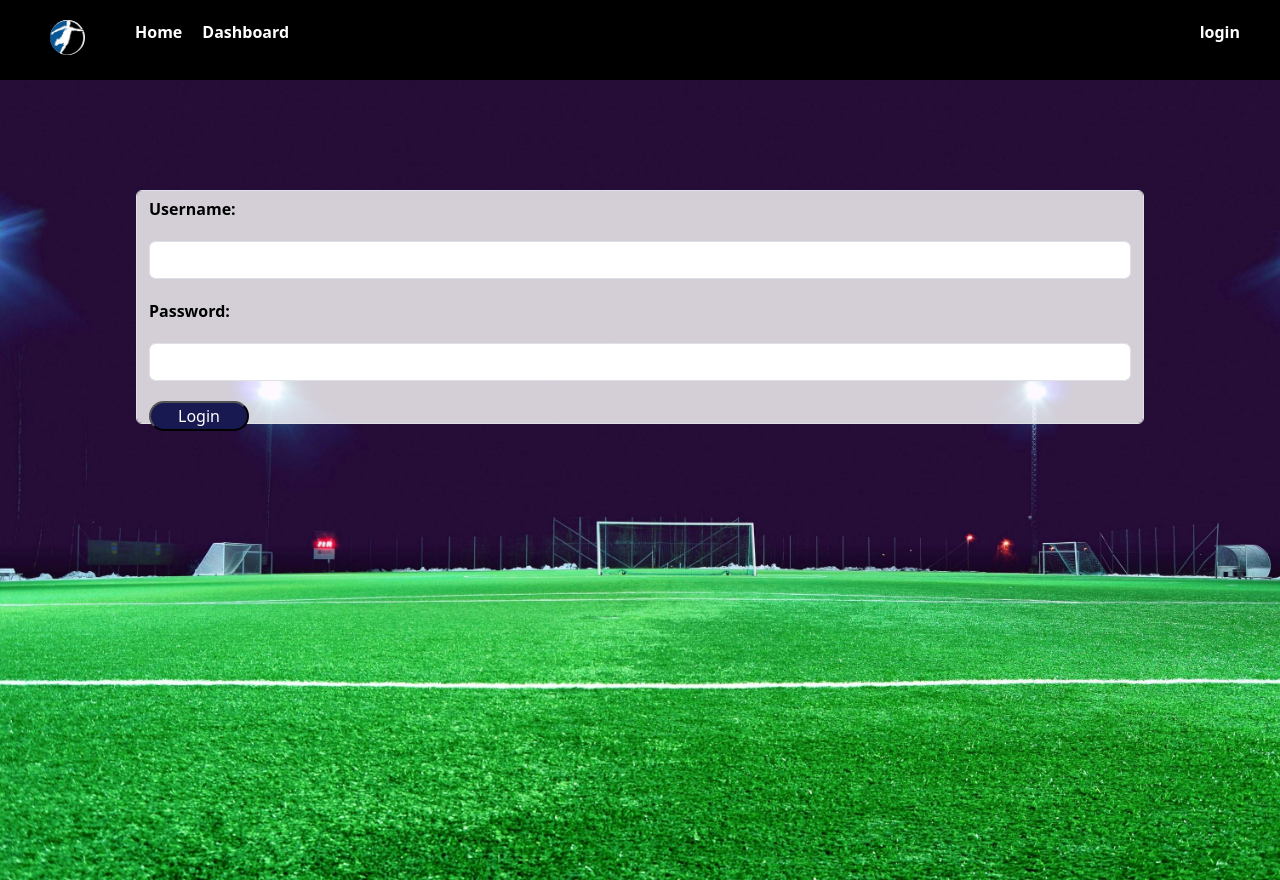
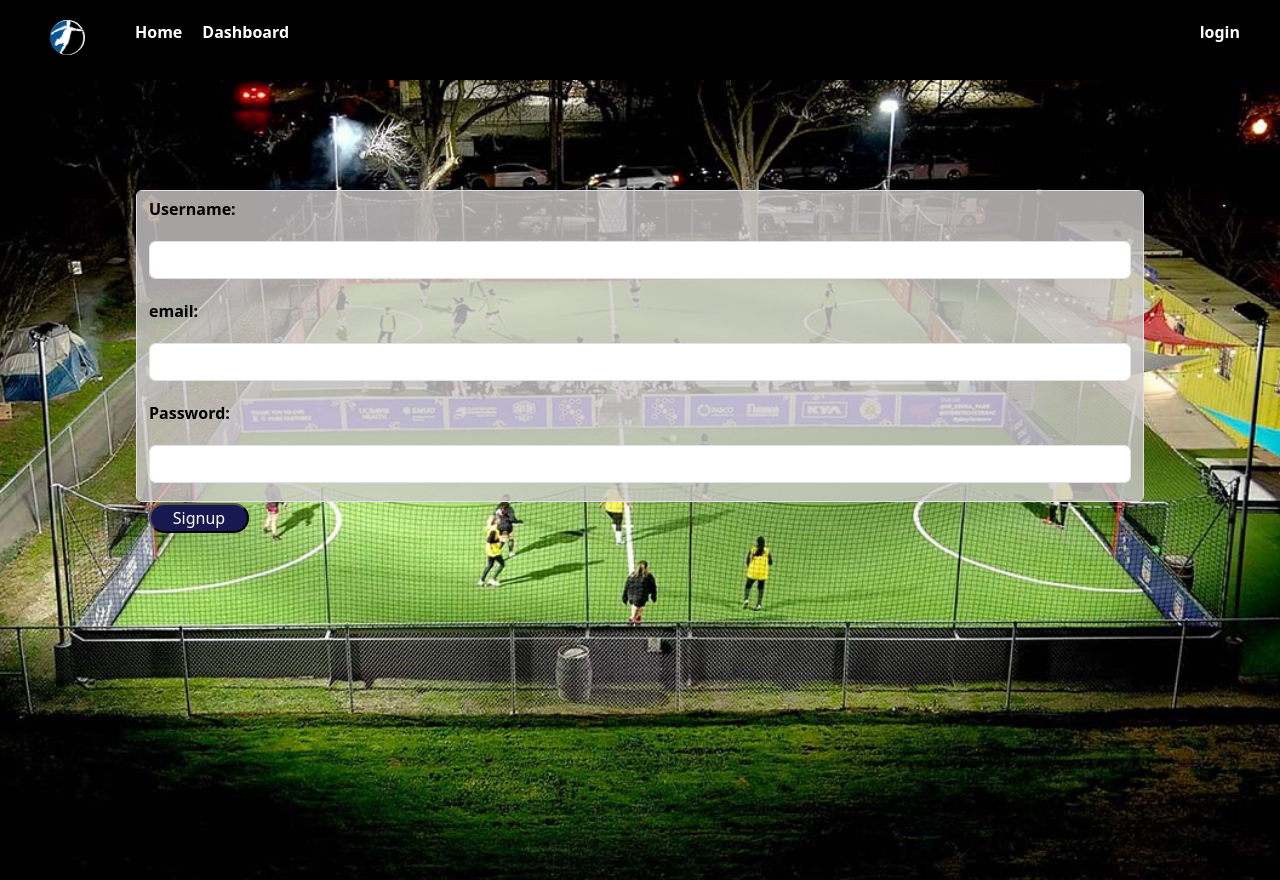
Before and after one commit to ekhay-hit/footy_net, a React (Vite) app in the folder client/: page /login in a window 1280 px wide. Built offline with nearby package versions, Linux system fonts and the light colour scheme.

Commit message:
added the signup page, added the style and html

```diff
--- a/client/src/App.jsx
+++ b/client/src/App.jsx
@@ -1,5 +1,6 @@
 import Nav from "./components/Nav.jsx";
-import Login from "./pages/Login.jsx";
+// import Login from "./pages/Login.jsx";
+import Signup from "./pages/Singup.jsx";
 import "./styles/App.css";
 // import { Outlet } from "react-router-dom";
 
@@ -7,7 +8,7 @@ function App() {
   return (
     <>
       <Nav />
-      <Login />
+      <Signup />
     </>
   );
 }
--- /dev/null
+++ b/client/src/pages/Singup.jsx
@@ -0,0 +1,20 @@
+import "./styles/singup.css";
+function Signup() {
+  return (
+    <main className="signup-main">
+      <form className="form form-control">
+        <label>Username:</label>
+        <input className="form-control" />
+
+        <label>email:</label>
+        <input className="form-control" />
+
+        <label>Password:</label>
+        <input className="form-control"></input>
+        <button>Signup</button>
+      </form>
+    </main>
+  );
+}
+
+export default Signup;
--- /dev/null
+++ b/client/src/pages/styles/singup.css
@@ -0,0 +1,46 @@
+.signup-main {
+  padding: 10px;
+  height: 100vh;
+  width: 100%;
+  background-image: url("/images/signup.jpg");
+  background-size: cover;
+  background-position: center;
+}
+
+.form {
+  margin-left: auto;
+  margin-right: 200px;
+  margin-top: 150px;
+  display: flex;
+  flex-wrap: wrap;
+  width: 30%;
+  height: 40%;
+  gap: 20px;
+  background-color: rgba(207, 203, 203, 0.8);
+  color: black;
+  font-weight: bold;
+  /* margin-top: 100px; */
+  box-shadow: 2px 2px 2px solid gray;
+
+  button {
+    width: 100px;
+    border-radius: 25px;
+    background-color: rgb(25, 25, 81);
+    color: white;
+  }
+}
+
+@media screen and (max-width: 992px) {
+  .form {
+    width: 100%;
+    margin: auto;
+  }
+}
+
+@media screen and (min-width: 992px) and (max-width: 1400px) {
+  .form {
+    width: 80%;
+    margin: auto;
+    margin-top: 100px;
+  }
+}
```
Also changed, not shown: client/public/images/signup.jpg (added).
